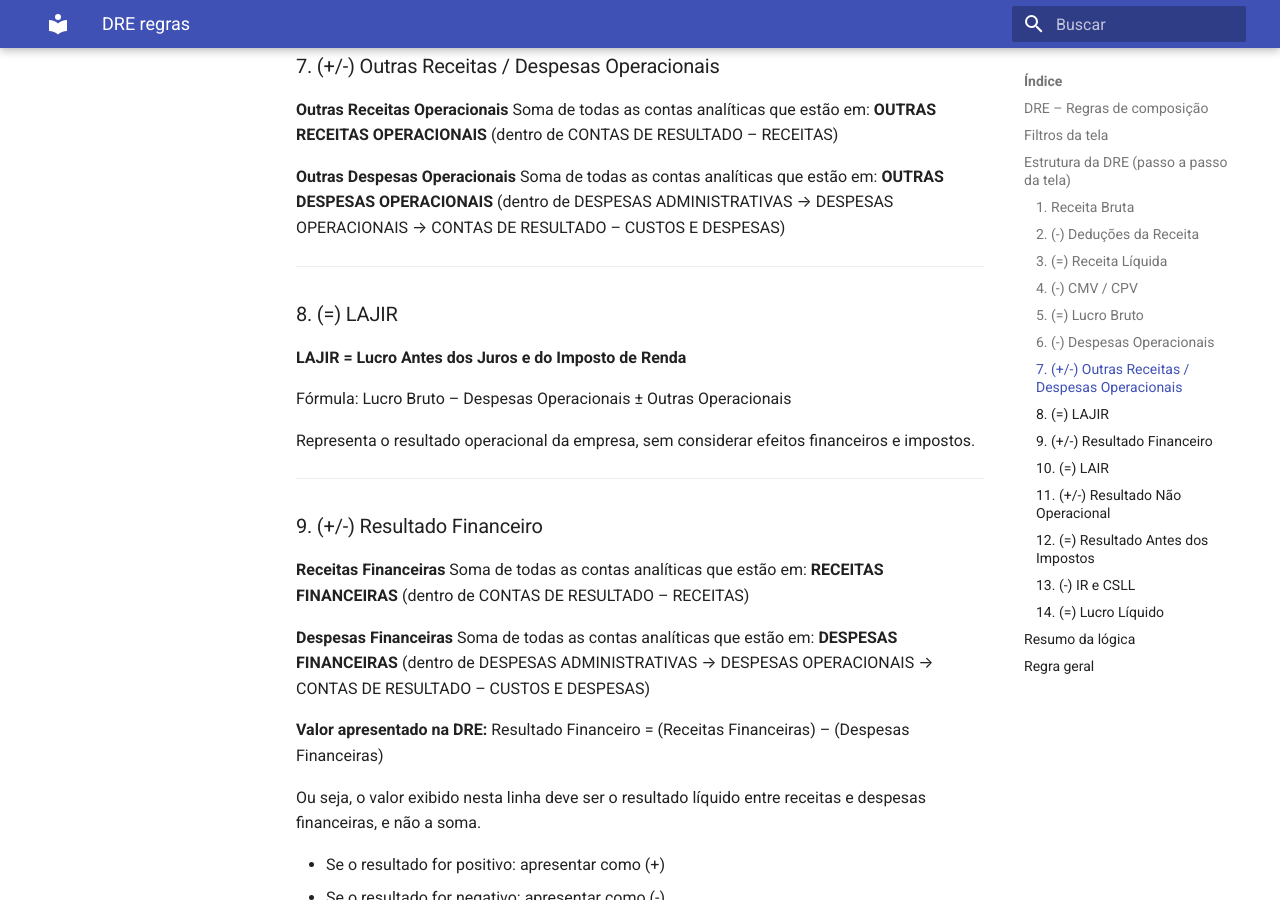
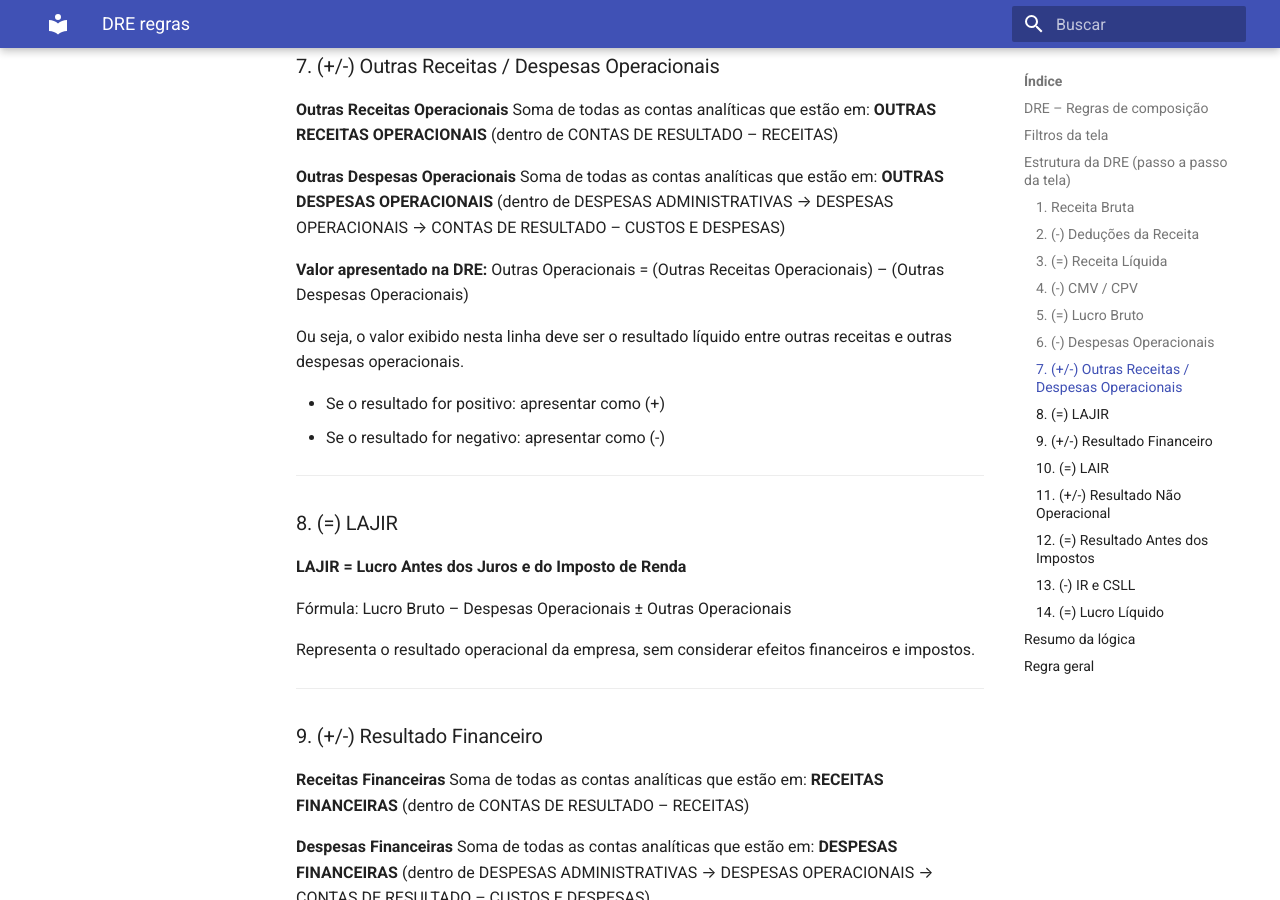
Before and after one commit to NES-Contabilidade-Integrada/doc-coins2026.1, an MkDocs documentation site: the page built from docs/requisitos/DRE-regras.md, in a window 1280 px wide and 900 px high, scrolled down 1913 px. Built offline with MkDocs 1.6.1 and Material for MkDocs 9.7.7, drawn with Linux system fonts in a browser that asks for light colours.

Commit message:
Enhance DRE-regras.md with 'Outras Operacionais' details
Add explanation for 'Outras Operacionais' calculation in DRE.

```diff
--- a/docs/requisitos/DRE-regras.md
+++ b/docs/requisitos/DRE-regras.md
@@ -88,6 +88,14 @@ Soma de todas as contas analíticas que estão em:
 Soma de todas as contas analíticas que estão em:
 **OUTRAS DESPESAS OPERACIONAIS**
 (dentro de DESPESAS ADMINISTRATIVAS → DESPESAS OPERACIONAIS → CONTAS DE RESULTADO – CUSTOS E DESPESAS)
+
+**Valor apresentado na DRE:**
+Outras Operacionais = (Outras Receitas Operacionais) – (Outras Despesas Operacionais)
+
+Ou seja, o valor exibido nesta linha deve ser o resultado líquido entre outras receitas e outras despesas operacionais.
+
+* Se o resultado for positivo: apresentar como (+)
+* Se o resultado for negativo: apresentar como (-)
 
 ---
 
```
